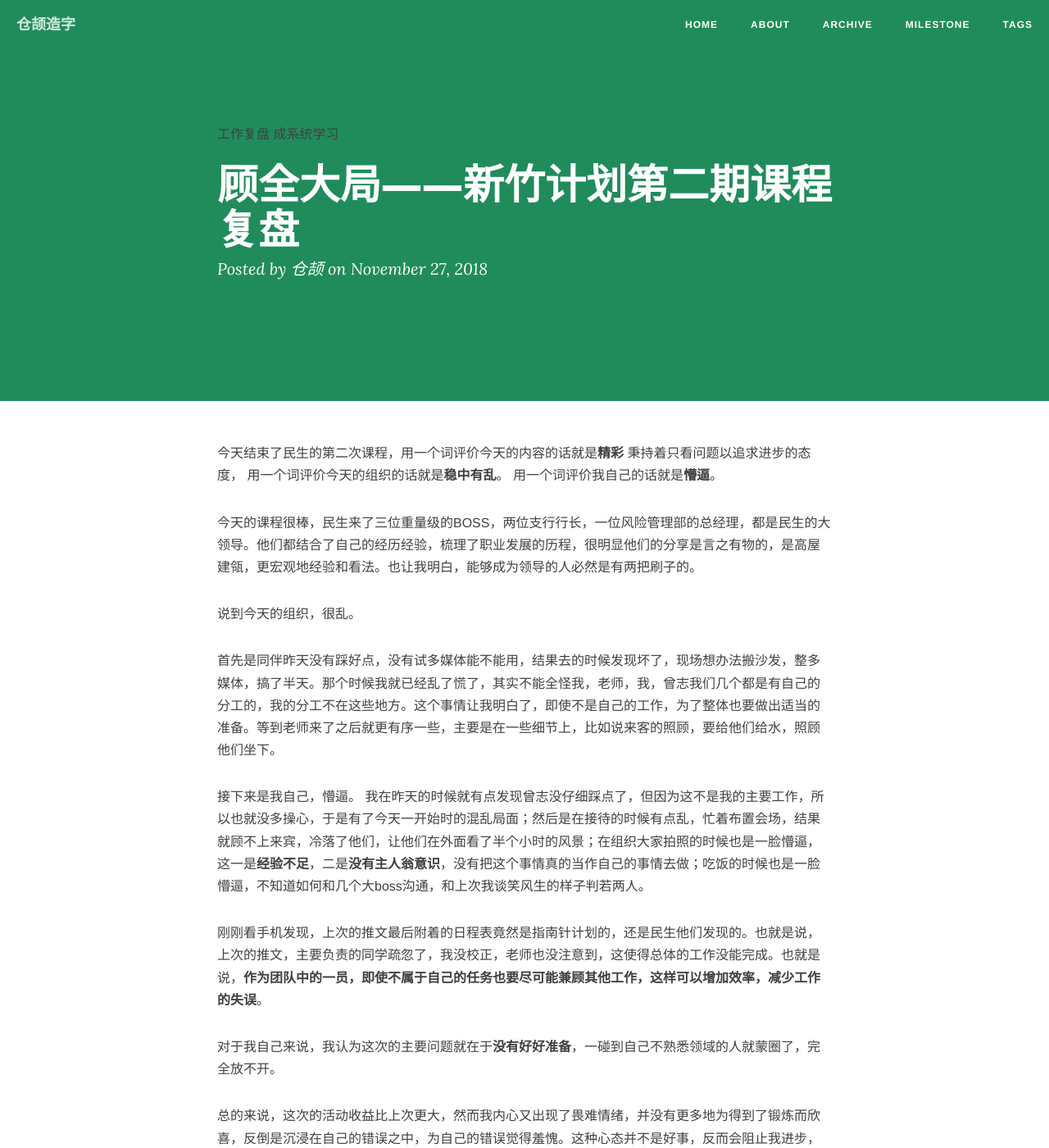
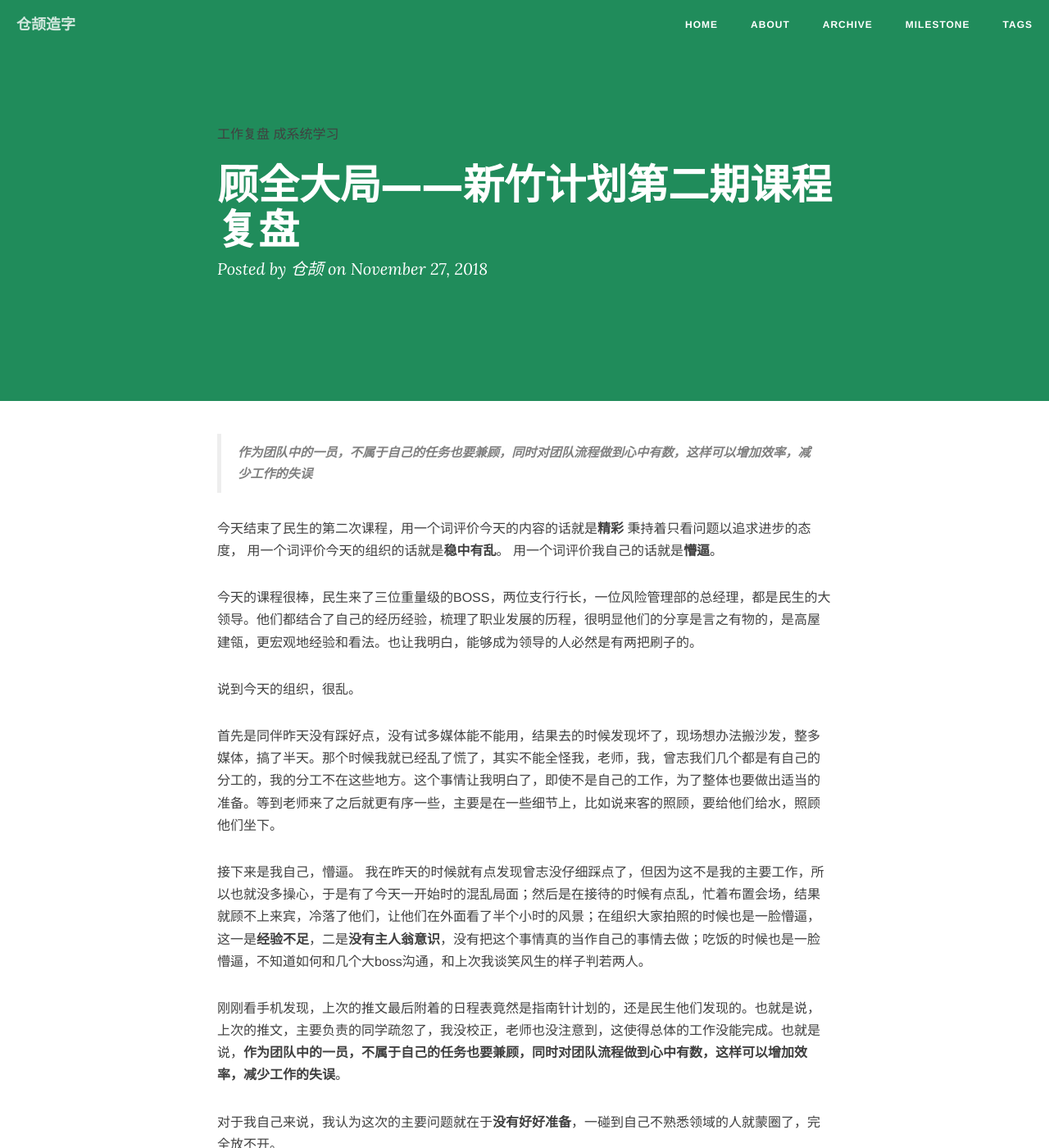
Before and after one commit to creatletter/Dalio, a Jekyll site: the page built from _posts/2018-11-27-顾全大局-新竹计划第二期课程复盘.md, in a window 1280 px wide and 1400 px high. Shown: the whole window at 82% size. Built offline with Jekyll 4.4.1, drawn with Linux system fonts in a browser that asks for light colours; nearby versions of some CDN libraries; comment, search, counter and statistics services are not loaded.

Commit message:
Update 2018-11-27-顾全大局-新竹计划第二期课程复盘.md

```diff
--- a/_posts/2018-11-27-顾全大局-新竹计划第二期课程复盘.md
+++ b/_posts/2018-11-27-顾全大局-新竹计划第二期课程复盘.md
@@ -6,6 +6,8 @@ categories: 工作复盘
 tags: [工作复盘,成系统学习]
 description: 文章金句。
 ---
+>**作为团队中的一员，不属于自己的任务也要兼顾，同时对团队流程做到心中有数，这样可以增加效率，减少工作的失误**
+
 今天结束了民生的第二次课程，用一个词评价今天的内容的话就是**精彩**
 秉持着只看问题以追求进步的态度，
 用一个词评价今天的组织的话就是**稳中有乱**。
@@ -20,7 +22,7 @@ description: 文章金句。
 接下来是我自己，懵逼。
 我在昨天的时候就有点发现曾志没仔细踩点了，但因为这不是我的主要工作，所以也就没多操心，于是有了今天一开始时的混乱局面；然后是在接待的时候有点乱，忙着布置会场，结果就顾不上来宾，冷落了他们，让他们在外面看了半个小时的风景；在组织大家拍照的时候也是一脸懵逼，这一是**经验不足**，二是**没有主人翁意识**，没有把这个事情真的当作自己的事情去做；吃饭的时候也是一脸懵逼，不知道如何和几个大boss沟通，和上次我谈笑风生的样子判若两人。
 
-刚刚看手机发现，上次的推文最后附着的日程表竟然是指南针计划的，还是民生他们发现的。也就是说，上次的推文，主要负责的同学疏忽了，我没校正，老师也没注意到，这使得总体的工作没能完成。也就是说，**作为团队中的一员，即使不属于自己的任务也要尽可能兼顾其他工作，这样可以增加效率，减少工作的失误**。
+刚刚看手机发现，上次的推文最后附着的日程表竟然是指南针计划的，还是民生他们发现的。也就是说，上次的推文，主要负责的同学疏忽了，我没校正，老师也没注意到，这使得总体的工作没能完成。也就是说，**作为团队中的一员，不属于自己的任务也要兼顾，同时对团队流程做到心中有数，这样可以增加效率，减少工作的失误**。
 
 对于我自己来说，我认为这次的主要问题就在于**没有好好准备**，一碰到自己不熟悉领域的人就蒙圈了，完全放不开。
 
```
